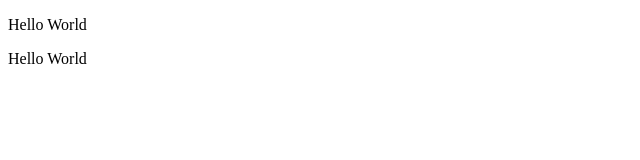
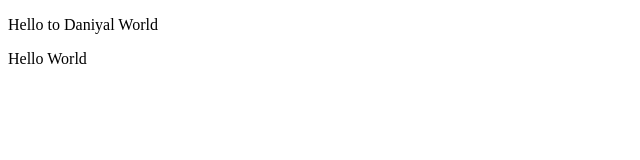
Before and after one commit to Daniyal1303/javascript-concepts, a plain HTML site: page index.html in a window 1280 px wide. Shown: the whole page, without its empty margins (0-640 px from the left). Drawn offline with Linux system fonts and the light colour scheme.

Commit message:
Daniyal World is added

```diff
--- a/index.html
+++ b/index.html
@@ -8,7 +8,7 @@
     <title>Document</title>
   </head>
   <body>
-    <p>Hello World</p>
+    <p>Hello to Daniyal World</p>
     <div>Hello World</div>
   </body>
 </html>
```
